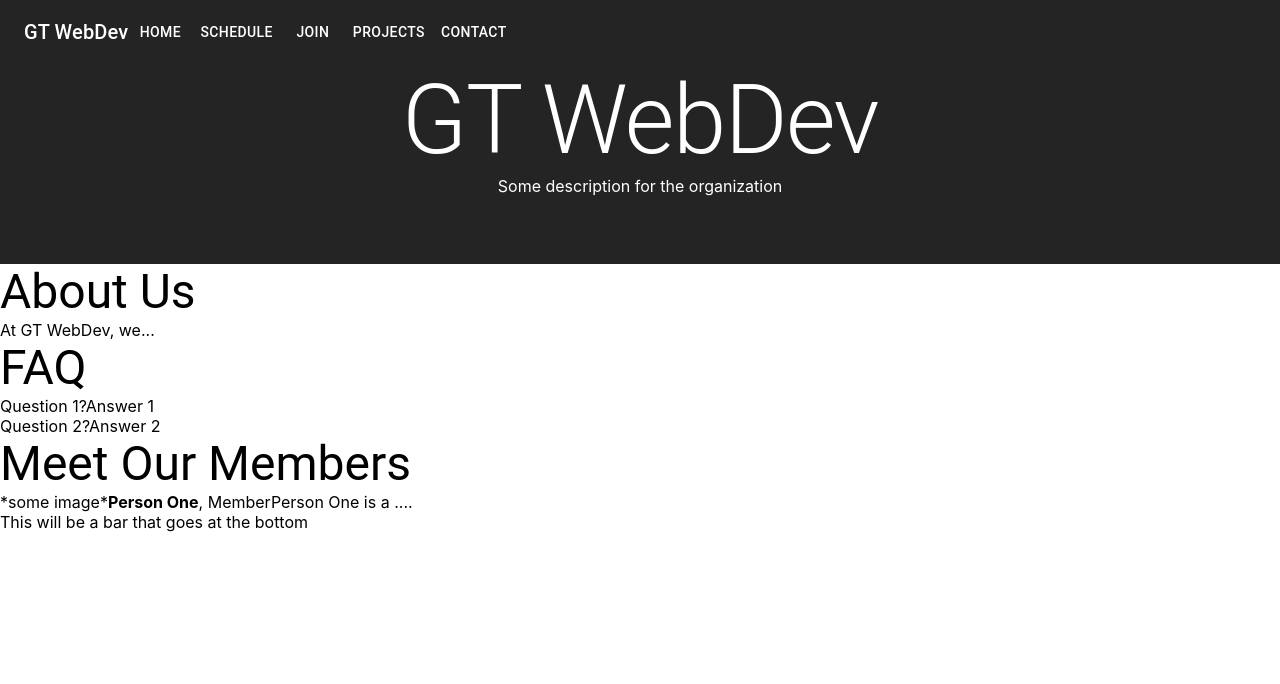
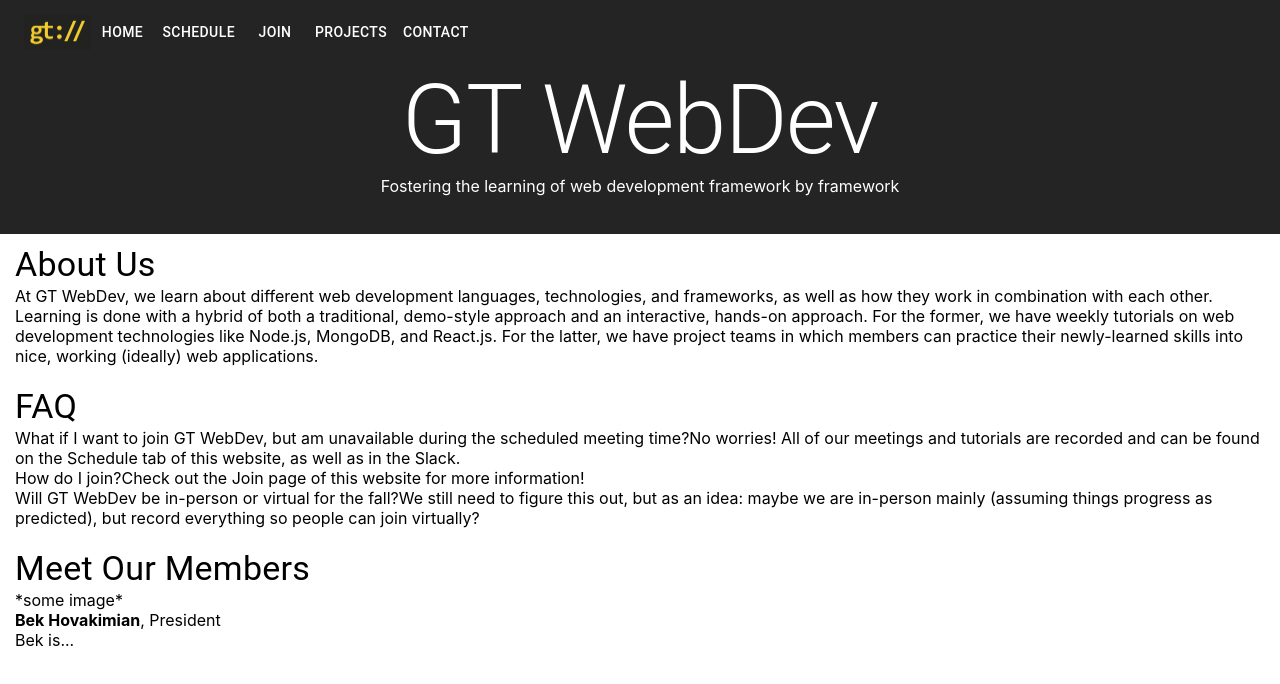
Before and after one commit to nicodemota/gt-webdev-website, a React (Create React App) app in the folder client/: page / in a window 1280 px wide. Shown: the top 684 px of the page. Built offline with nearby package versions, Linux system fonts and the light colour scheme.

Commit message:
Added some content and formatting

```diff
--- a/client/src/App.css
+++ b/client/src/App.css
@@ -12,11 +12,15 @@
   color: white;
 }
 
+.main {
+  padding: 10px 15px;
+}
+
 .intro-box {
   background-color: #242424;
   color: white;
   text-align: center;
-  height: 200px;
+  height: 170px;
 }
 
 @media (prefers-reduced-motion: no-preference) {
--- a/client/src/components/BottomBar.js
+++ b/client/src/components/BottomBar.js
@@ -4,9 +4,9 @@ import './../App.css';
 class BottomBar extends Component {
     render() {
         return (
-            <div>
+            <div />/*<div>
                 This will be a bar that goes at the bottom
-            </div>
+            </div>*/
         );
     }
 }
--- a/client/src/components/Contact.js
+++ b/client/src/components/Contact.js
@@ -8,7 +8,9 @@ class Contact extends Component {
         return (
             <div>
                 <NavBar />
-                <div>Contact</div>
+                <div class="main">
+                    Contact
+                </div>
                 <BottomBar />
             </div>
         );
--- a/client/src/components/Home.js
+++ b/client/src/components/Home.js
@@ -11,9 +11,13 @@ class Home extends Component {
             <div>
                 <NavBar />
                 <IntroBox />
-                <AboutUs />
-                <FAQ />
-                <MeetMembers />
+                <div class="main">
+                    <AboutUs />
+                    <br />
+                    <FAQ />
+                    <br />
+                    <MeetMembers />
+                </div>
                 <BottomBar />
             </div>
         );
@@ -25,7 +29,9 @@ class IntroBox extends Component {
         return (
             <div class="intro-box">
                 <Typography variant="h1">GT WebDev</Typography>
-                <Typography variant="p">Some description for the organization</Typography>
+                <Typography variant="p">
+                    Fostering the learning of web development framework by framework
+                </Typography>
             </div>
         );
     }
@@ -34,10 +40,17 @@ class IntroBox extends Component {
 class AboutUs extends Component {
     render() {
         return (
-        <div>
-            <Typography variant="h3">About Us</Typography>
-            <Typography variant="p">At GT WebDev, we...</Typography>
-        </div>
+            <div>
+                <Typography variant="h4">About Us</Typography>
+                <Typography variant="p">
+                    At GT WebDev, we learn about different web development languages, technologies, and frameworks,
+                    as well as how they work in combination with each other. Learning is done with a hybrid of both
+                    a traditional, demo-style approach and an interactive, hands-on approach. For the former, we have
+                    weekly tutorials on web development technologies like Node.js, MongoDB, and React.js. For the latter,
+                    we have project teams in which members can practice their newly-learned skills into nice, working (ideally)
+                    web applications.
+                </Typography>
+            </div>
         );
     }
 }
@@ -46,9 +59,10 @@ class FAQ extends Component {
     render() {
         return (
             <div>
-                <Typography variant="h3">FAQ</Typography>
-                <QuestAndAnswer question="Question 1?" answer="Answer 1" />
-                <QuestAndAnswer question="Question 2?" answer="Answer 2" />
+                <Typography variant="h4">FAQ</Typography>
+                <QuestAndAnswer question="What if I want to join GT WebDev, but am unavailable during the scheduled meeting time?" answer="No worries! All of our meetings and tutorials are recorded and can be found on the Schedule tab of this website, as well as in the Slack." />
+                <QuestAndAnswer question="How do I join?" answer="Check out the Join page of this website for more information!" />
+                <QuestAndAnswer question="Will GT WebDev be in-person or virtual for the fall?" answer="We still need to figure this out, but as an idea: maybe we are in-person mainly (assuming things progress as predicted), but record everything so people can join virtually?" />
             </div>
         );
     }
@@ -77,11 +91,11 @@ class MeetMembers extends Component {
     render() {
         return (
             <div>
-                <Typography variant="h3">Meet Our Members</Typography>
-                <MemberBox name="Person One"
-                    title="Member"
+                <Typography variant="h4">Meet Our Members</Typography>
+                <MemberBox name="Bek Hovakimian"
+                    title="President"
                     imageURL="google.com"
-                    description="Person One is a ...."
+                    description="Bek is..."
                 />
             </div>
         );
@@ -96,14 +110,17 @@ class MemberBox extends Component {
             title: this.props.title,
             imageURL: this.props.imageURL,
             description: this.props.description
-        }
+        };
     }
     render() {
         return (
             <div>
                 *some image*
+                <br />
                 <Typography variant="p"><b>{this.state.name}</b>, {this.state.title}</Typography>
+                <br />
                 <Typography variant="p">{this.state.description}</Typography>
+                <br />
             </div>
         );
     }
--- a/client/src/components/Join.js
+++ b/client/src/components/Join.js
@@ -14,6 +14,7 @@ class Join extends Component {
         return (
             <div>
                 <NavBar />
+                <div class="main">
                     <Typography variant="h5">Join</Typography>
                     <form noValidate autoComplete="off">
                         <Typography variant="p">First Name: </Typography>
@@ -38,6 +39,7 @@ class Join extends Component {
                         <br />
                         <Button variant="contained" color="primary" type="submit">Join GT WebDev</Button>
                     </form>
+                </div>
                 <BottomBar />
             </div>
         );
--- a/client/src/components/NavBar.js
+++ b/client/src/components/NavBar.js
@@ -9,11 +9,9 @@ class NavBar extends Component {
     render() {
         return (
             <div>
-                <AppBar position="static" class="nav-bar">
+                <AppBar position="static" class="nav-bar overlay">
                     <Toolbar>
-                        <Typography variant="h6">
-                            GT WebDev
-                        </Typography>
+                        <img src="gt-webdev-logo.png" alt="GT WebDev" height="35"/>
                         <Button color="inherit" href="/">Home</Button>
                         <Button color="inherit" href="/schedule">Schedule</Button>
                         <Button color="inherit" href="/join">Join</Button>
--- a/client/src/components/Projects.js
+++ b/client/src/components/Projects.js
@@ -8,7 +8,9 @@ class Projects extends Component {
         return (
             <div>
                 <NavBar />
-                <div>Projects</div>
+                <div class="main">
+                    Projects
+                </div>
                 <BottomBar />
             </div>
         );
--- a/client/src/components/Schedule.js
+++ b/client/src/components/Schedule.js
@@ -16,10 +16,14 @@ class Schedule extends Component {
         return (
             <div>
                 <NavBar />
-                <Typography variant="h5">Where We Meet</Typography>
-                <Typography variant="p">We meet in...</Typography>
-                <Typography variant="h5">Schedule</Typography>
-                <SchedTable />
+                <div class="main">
+                    <Typography variant="h5">Where We Meet</Typography>
+                    <Typography variant="p">We meet in...</Typography>
+                    <br />
+                    <br />
+                    <Typography variant="h5">Schedule</Typography>
+                    <SchedTable />
+                </div>
                 <BottomBar />
             </div>
         );
@@ -35,19 +39,49 @@ class SchedTable extends Component {
                 "recording": "google.com"
             },
             {
+                "meetingDate": "2/2/2021",
+                "agenda": "Project meetings, HTML/CSS tutorial",
+                "recording": "?"
+            },
+            {
+                "meetingDate": "2/9/2021",
+                "agenda": "Project meetings",
+                "recording": "?"
+            },
+            {
                 "meetingDate": "2/16/2021",
-                "agenda": "Project Meeting, JavaScript Tutorial",
-                "recording": "google.com"
+                "agenda": "Project meeting, JavaScript tutorial",
+                "recording": "https://bluejeans.com/s/MEG0MozyCbi/"
             },
             {
                 "meetingDate": "2/23/2021",
-                "agenda": "Project Meeting, React.js Tutorial",
-                "recording": "google.com"
+                "agenda": "Project meeting, React.js tutorial",
+                "recording": "https://bluejeans.com/s/1nPn4Nu6Kb3/"
             },
             {
-                "meetingDate": "3/02/2021",
-                "agenda": "Project Meeting, React.js Tutorial",
-                "recording": "google.com"
+                "meetingDate": "3/2/2021",
+                "agenda": "Project meeting, Node and Express.js tutorial",
+                "recording": "https://bluejeans.com/s/QVR3gAXDOXn/"
+            },
+            {
+                "meetingDate": "3/9/2021",
+                "agenda": "Project meeting, MongoDB tutorial",
+                "recording": "?"
+            },
+            {
+                "meetingDate": "3/23/2021",
+                "agenda": "Project meeting, Material-UI tutorial",
+                "recording": "?"
+            },
+            {
+                "meetingDate": "3/30/2021",
+                "agenda": "Project meeting, Git/GitHub tutorial",
+                "recording": "?"
+            },
+            {
+                "meetingDate": "4/6/2021",
+                "agenda": "Project meeting, Python Flask tutorial",
+                "recording": "?"
             }
         ];
         return (
```
Also changed, not shown: client/public/gt-webdev-logo.png (added). Lines whose indentation alone changed are shown as unchanged.
